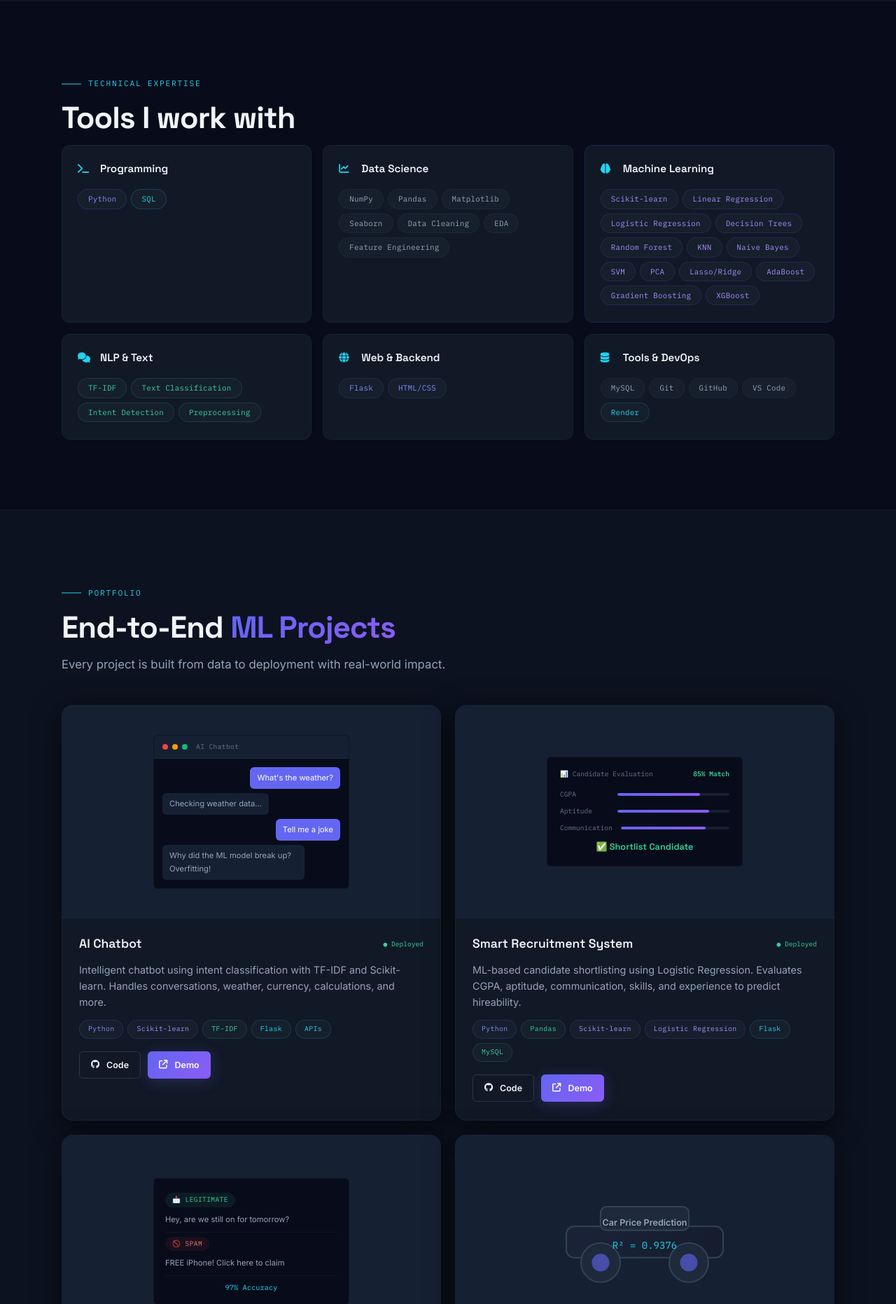
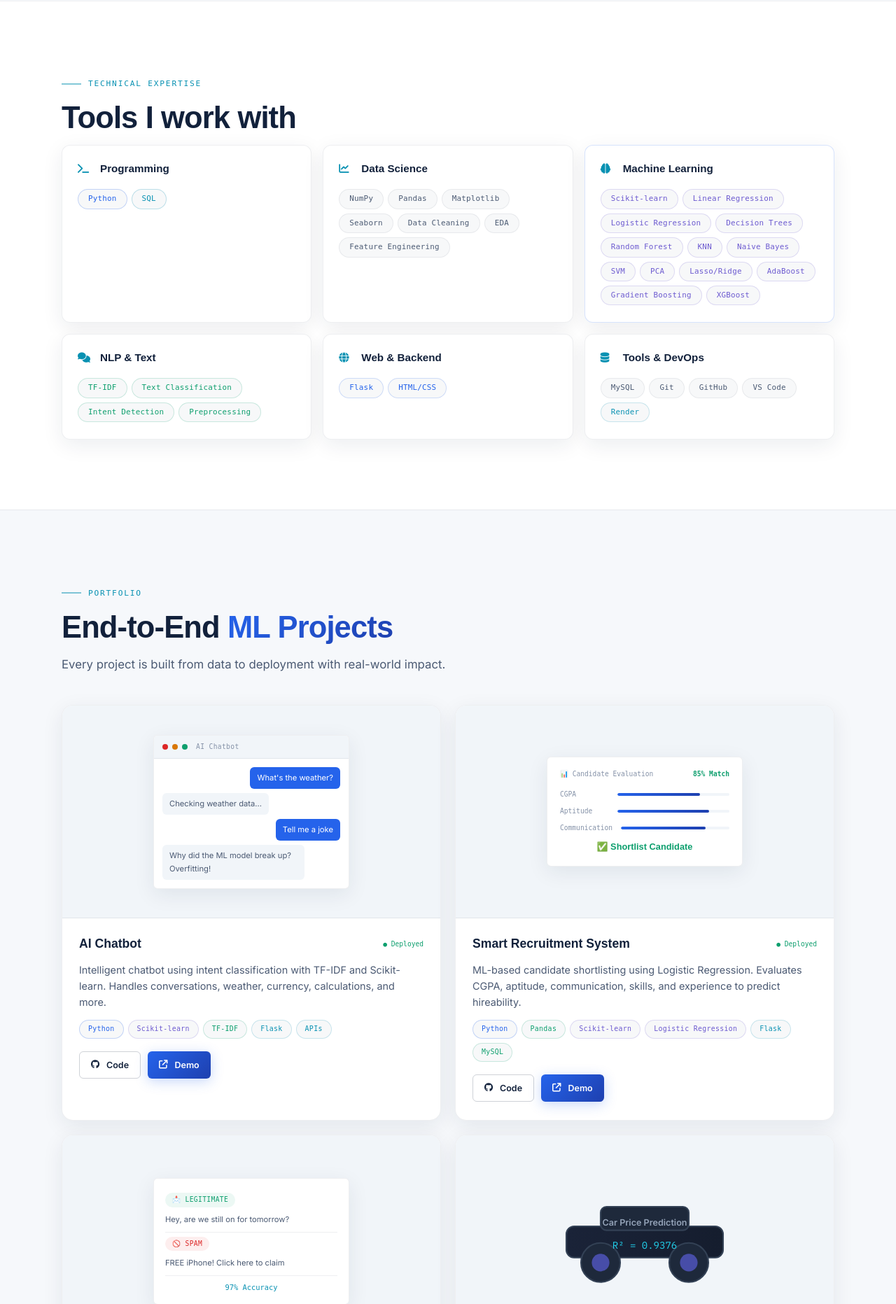
Before and after one commit to akash6392614083-star/portfolio, a Flask app: page / in a window 1280 px wide. Shown: the part 1443-3306 px from the top of the page at 70% size. Run offline with Flask 3, Linux system fonts and the light colour scheme.

Commit message:
modify css

```diff
--- a/static/style.css
+++ b/static/style.css
@@ -1,43 +1,43 @@
 /* ============================================================
    TOKENS — Ultimate ML Developer Portfolio
-   Dark navy + indigo gradient + glass-morphism
+   Light + professional blue theme
    ============================================================ */
 :root {
-  --bg-primary: #080C1A;
-  --bg-secondary: #0C1220;
-  --bg-card: #111927;
-  --bg-glass: rgba(17, 25, 39, 0.6);
-  --bg-elevated: #162033;
-
-  --text-primary: #F1F5F9;
-  --text-secondary: #94A3B8;
-  --text-muted: #64748B;
-
-  --accent-indigo: #6366F1;
-  --accent-indigo-hover: #818CF8;
-  --accent-purple: #8B5CF6;
-  --accent-cyan: #22D3EE;
-  --accent-green: #34D399;
-
-  --gradient-primary: linear-gradient(135deg, #6366F1 0%, #8B5CF6 100%);
-  --gradient-secondary: linear-gradient(135deg, #22D3EE 0%, #6366F1 100%);
-
-  --border-subtle: rgba(148, 163, 184, 0.06);
-  --border-medium: rgba(148, 163, 184, 0.12);
-  --border-strong: rgba(148, 163, 184, 0.2);
-
-  --font-heading: 'Space Grotesk', sans-serif;
+  --bg-primary: #FFFFFF;
+  --bg-secondary: #F6F8FB;
+  --bg-card: #FFFFFF;
+  --bg-glass: rgba(255, 255, 255, 0.7);
+  --bg-elevated: #F1F5F9;
+
+  --text-primary: #12213B;
+  --text-secondary: #4B5A73;
+  --text-muted: #8592A8;
+
+  --accent-indigo: #2563EB;
+  --accent-indigo-hover: #1D4ED8;
+  --accent-purple: #6D5BD0;
+  --accent-cyan: #0891B2;
+  --accent-green: #0E9F6E;
+
+  --gradient-primary: linear-gradient(135deg, #2563EB 0%, #1E40AF 100%);
+  --gradient-secondary: linear-gradient(135deg, #0891B2 0%, #2563EB 100%);
+
+  --border-subtle: rgba(18, 33, 59, 0.07);
+  --border-medium: rgba(18, 33, 59, 0.12);
+  --border-strong: rgba(18, 33, 59, 0.2);
+
+  --font-heading: 'Manrope', sans-serif;
   --font-body: 'Inter', sans-serif;
-  --font-mono: 'IBM Plex Mono', monospace;
+  --font-mono: 'JetBrains Mono', monospace;
 
   --radius-sm: 6px;
   --radius-md: 12px;
   --radius-lg: 16px;
   --radius-xl: 24px;
 
-  --shadow-card: 0 8px 40px rgba(0, 0, 0, 0.6);
-  --shadow-glow: 0 0 60px rgba(99, 102, 241, 0.08);
-  --shadow-glass: 0 8px 32px rgba(0, 0, 0, 0.4);
+  --shadow-card: 0 8px 30px rgba(18, 33, 59, 0.08);
+  --shadow-glow: 0 0 50px rgba(37, 99, 235, 0.1);
+  --shadow-glass: 0 8px 28px rgba(18, 33, 59, 0.07);
 
   --max-width: 1160px;
   --navbar-height: 76px;
@@ -109,9 +109,9 @@ body::before {
   inset: 0;
   z-index: -2;
   background:
-    radial-gradient(ellipse 50% 40% at 10% 20%, rgba(99, 102, 241, 0.06), transparent 55%),
-    radial-gradient(ellipse 40% 30% at 90% 80%, rgba(34, 211, 238, 0.04), transparent 50%),
-    radial-gradient(ellipse 30% 30% at 50% 50%, rgba(139, 92, 246, 0.03), transparent 60%);
+    radial-gradient(ellipse 50% 40% at 10% 20%, rgba(37, 99, 235, 0.05), transparent 55%),
+    radial-gradient(ellipse 40% 30% at 90% 80%, rgba(8, 145, 178, 0.04), transparent 50%),
+    radial-gradient(ellipse 30% 30% at 50% 50%, rgba(109, 91, 208, 0.03), transparent 60%);
   pointer-events: none;
 }
 
@@ -145,6 +145,7 @@ body::before {
   letter-spacing: -0.02em;
   margin-bottom: 14px;
   line-height: 1.15;
+  color: var(--text-primary);
 }
 
 .section-title--sm {
@@ -195,12 +196,12 @@ section+section {
 .btn--primary {
   background: var(--gradient-primary);
   color: #fff;
-  box-shadow: 0 4px 20px rgba(99, 102, 241, 0.25);
+  box-shadow: 0 4px 18px rgba(37, 99, 235, 0.25);
 }
 
 .btn--primary:hover {
   transform: translateY(-2px);
-  box-shadow: 0 8px 32px rgba(99, 102, 241, 0.35);
+  box-shadow: 0 8px 28px rgba(37, 99, 235, 0.32);
 }
 
 .btn--ghost {
@@ -791,6 +794,7 @@ section+section {
   border-radius: var(--radius-md);
   padding: 20px 22px 24px;
   transition: all 0.35s ease;
+  box-shadow: var(--shadow-card);
 }
 
 .skill-category:hover {
@@ -800,7 +804,7 @@ section+section {
 }
 
 .skill-category--featured {
-  border-color: rgba(99, 102, 241, 0.15);
+  border-color: rgba(37, 99, 235, 0.18);
 }
 
 .skill-category--featured:hover {
@@ -839,7 +843,7 @@ section+section {
   letter-spacing: 0.02em;
   padding: 4px 14px;
   border-radius: 999px;
-  background: rgba(148, 163, 184, 0.04);
+  background: rgba(18, 33, 59, 0.03);
   border: 1px solid var(--border-subtle);
   color: var(--text-secondary);
   transition: all 0.25s ease;
@@ -848,37 +852,37 @@ section+section {
 .pill:hover {
   border-color: var(--accent-indigo);
   color: var(--text-primary);
-  background: rgba(99, 102, 241, 0.04);
+  background: rgba(37, 99, 235, 0.05);
 }
 
 .pill--python {
-  border-color: rgba(99, 102, 241, 0.2);
-  color: #818CF8;
+  border-color: rgba(37, 99, 235, 0.25);
+  color: #2563EB;
 }
 
 .pill--sql {
-  border-color: rgba(34, 211, 238, 0.2);
-  color: #22D3EE;
+  border-color: rgba(8, 145, 178, 0.25);
+  color: #0891B2;
 }
 
 .pill--ml {
-  border-color: rgba(139, 92, 246, 0.15);
-  color: #A78BFA;
+  border-color: rgba(109, 91, 208, 0.2);
+  color: #6D5BD0;
 }
 
 .pill--nlp {
-  border-color: rgba(52, 211, 153, 0.15);
-  color: #34D399;
+  border-color: rgba(14, 159, 110, 0.2);
+  color: #0E9F6E;
 }
 
 .pill--web {
-  border-color: rgba(99, 102, 241, 0.15);
-  color: #818CF8;
+  border-color: rgba(37, 99, 235, 0.2);
+  color: #2563EB;
 }
 
 .pill--deploy {
-  border-color: rgba(34, 211, 238, 0.15);
-  color: #22D3EE;
+  border-color: rgba(8, 145, 178, 0.2);
+  color: #0891B2;
 }
 
 /* ============================================================
@@ -960,10 +964,11 @@ section+section {
 .chatbot-preview {
   width: 100%;
   max-width: 280px;
-  background: var(--bg-primary);
+  background: var(--bg-card);
   border-radius: var(--radius-sm);
   border: 1px solid var(--border-subtle);
   overflow: hidden;
+  box-shadow: var(--shadow-card);
 }
 
 .chatbot-preview__header {
@@ -983,13 +988,13 @@ section+section {
 }
 
 .chatbot-preview__dot:nth-child(1) {
-  background: #EF4444;
+  background: #DC2626;
 }
 .chatbot-preview__dot:nth-child(2) {
-  background: #F59E0B;
+  background: #D97706;
 }
 .chatbot-preview__dot:nth-child(3) {
-  background: #10B981;
+  background: #0E9F6E;
 }
 
 .chatbot-preview__name {
@@ -1033,10 +1038,11 @@ section+section {
 }
 
 .recruitment-preview__card {
-  background: var(--bg-primary);
+  background: var(--bg-card);
   border: 1px solid var(--border-subtle);
   border-radius: var(--radius-sm);
   padding: 16px 18px;
+  box-shadow: var(--shadow-card);
 }
 
 .recruitment-preview__header {
@@ -1087,7 +1093,7 @@ section+section {
   font-family: var(--font-heading);
   font-weight: 600;
   font-size: 0.8rem;
-  color: #34D399;
+  color: #0E9F6E;
   text-align: center;
   margin-top: 8px;
 }
@@ -1099,10 +1105,11 @@ section+section {
 }
 
 .spam-preview__phone {
-  background: var(--bg-primary);
+  background: var(--bg-card);
   border: 1px solid var(--border-subtle);
   border-radius: var(--radius-sm);
   padding: 14px 16px;
+  box-shadow: var(--shadow-card);
 }
 
 .spam-preview__status {
@@ -1117,13 +1124,13 @@ section+section {
 }
 
 .spam-preview__status--safe {
-  background: rgba(52, 211, 153, 0.08);
-  color: #34D399;
+  background: rgba(14, 159, 110, 0.08);
+  color: #0E9F6E;
 }
 
 .spam-preview__status--danger {
-  background: rgba(239, 68, 68, 0.08);
-  color: #F87171;
+  background: rgba(220, 38, 38, 0.08);
+  color: #DC2626;
 }
 
 .spam-preview__message {
@@ -1171,6 +1178,7 @@ section+section {
   font-family: var(--font-heading);
   font-weight: 600;
   font-size: 1.1rem;
+  color: var(--text-primary);
 }
 
 .project-card__status {
@@ -1198,40 +1217,40 @@ section+section {
   letter-spacing: 0.03em;
   padding: 4px 12px;
   border-radius: 999px;
-  background: rgba(148, 163, 184, 0.04);
+  background: rgba(18, 33, 59, 0.03);
   border: 1px solid var(--border-subtle);
   color: var(--text-muted);
   transition: all 0.25s ease;
 }
 
 .project-card .tag[data-tech="python"] {
-  border-color: rgba(99, 102, 241, 0.2);
-  color: #818CF8;
+  border-color: rgba(37, 99, 235, 0.25);
+  color: #2563EB;
 }
 .project-card .tag[data-tech="ml"] {
-  border-color: rgba(139, 92, 246, 0.15);
-  color: #A78BFA;
+  border-color: rgba(109, 91, 208, 0.2);
+  color: #6D5BD0;
 }
 .project-card .tag[data-tech="web"] {
-  border-color: rgba(34, 211, 238, 0.15);
-  color: #22D3EE;
+  border-color: rgba(8, 145, 178, 0.2);
+  color: #0891B2;
 }
 .project-card .tag[data-tech="data"] {
-  border-color: rgba(52, 211, 153, 0.15);
-  color: #34D399;
+  border-color: rgba(14, 159, 110, 0.2);
+  color: #0E9F6E;
 }
 .project-card .tag[data-tech="nlp"] {
-  border-color: rgba(52, 211, 153, 0.15);
-  color: #34D399;
+  border-color: rgba(14, 159, 110, 0.2);
+  color: #0E9F6E;
 }
 .project-card .tag[data-tech="api"] {
-  border-color: rgba(34, 211, 238, 0.15);
-  color: #22D3EE;
+  border-color: rgba(8, 145, 178, 0.2);
+  color: #0891B2;
 }
 
 .project-card .tag:hover {
   transform: translateY(-2px);
-  box-shadow: 0 4px 12px rgba(99, 102, 241, 0.1);
+  box-shadow: 0 4px 12px rgba(37, 99, 235, 0.12);
 }
 
 .project-card__actions {
```
Also changed, not shown: other parts of static/style.css (+37 -24 lines).
